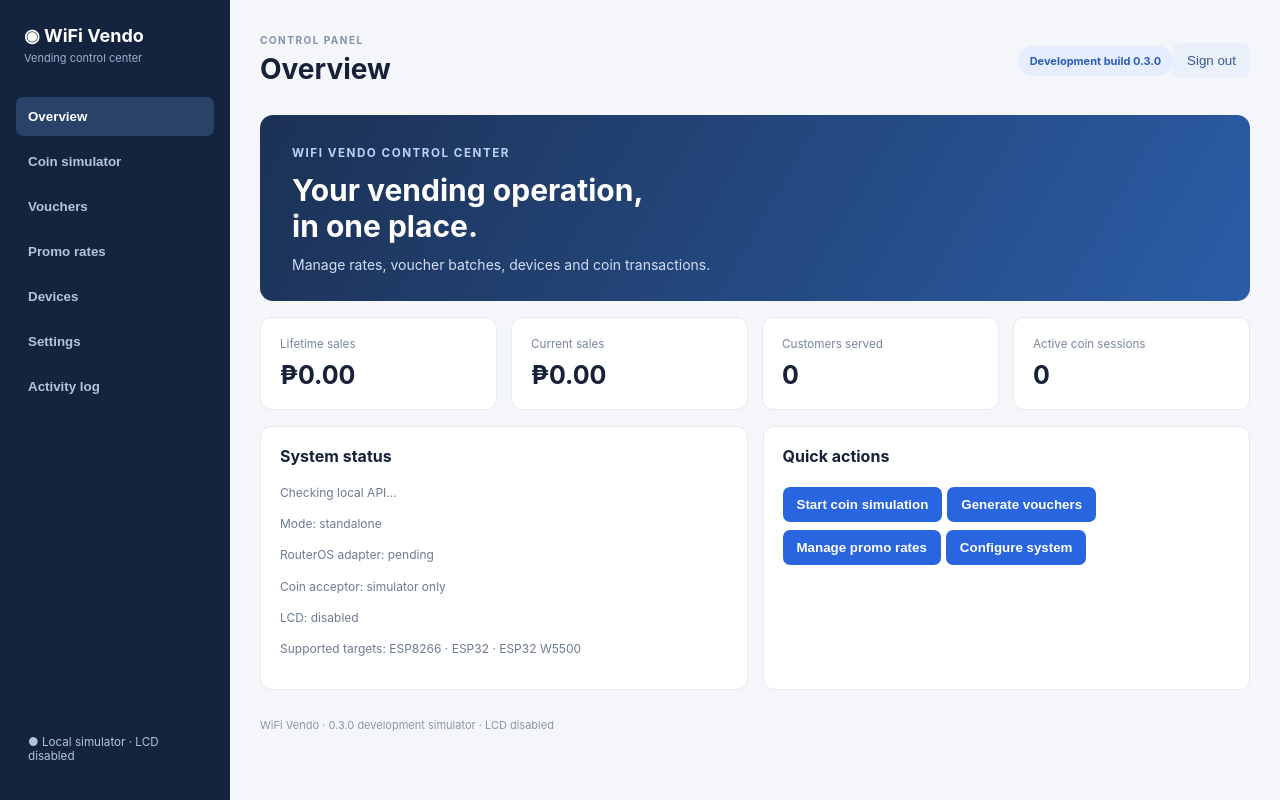
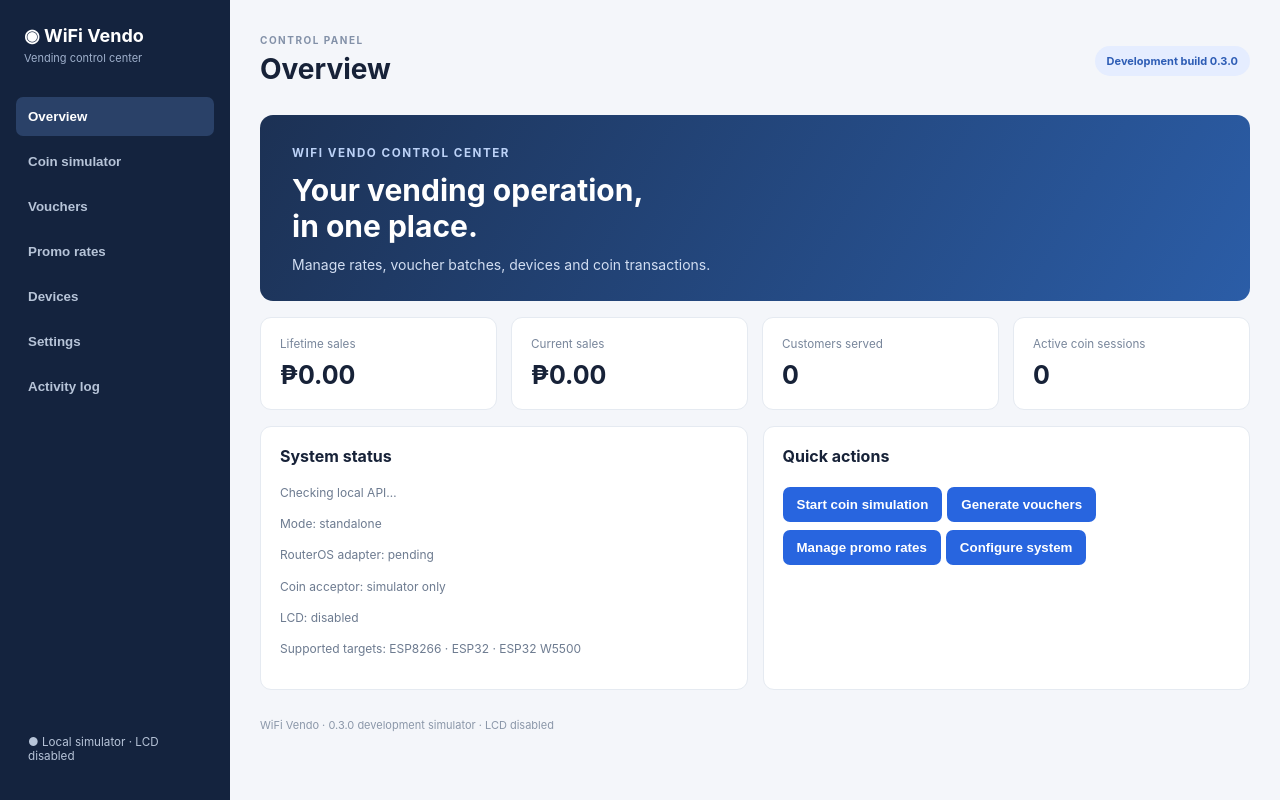
Before and after one commit to jrgodinez25/WiFi-Vendo, a website: page web/public/index.html in a window 1280 px wide. Drawn offline with Linux system fonts and the light colour scheme; no server answers.

Commit message:
Keep dashboard controls limited to implemented actions

```diff
--- a/web/public/index.html
+++ b/web/public/index.html
@@ -2,7 +2,7 @@
 <html lang="en"><head><meta charset="utf-8"><meta name="viewport" content="width=device-width,initial-scale=1"><title>WiFi Vendo</title><link rel="stylesheet" href="/styles.css"></head>
 <body><aside><div class="brand"><b>◉ WiFi Vendo</b><small>Vending control center</small></div><nav>
 <button class="active" data-page="overview">Overview</button><button data-page="coin">Coin simulator</button><button data-page="vouchers">Vouchers</button><button data-page="rates">Promo rates</button><button data-page="devices">Devices</button><button data-page="settings">Settings</button><button data-page="activity">Activity log</button></nav><small class="foot">● Local simulator · LCD disabled</small></aside>
-<main><header><div><small>CONTROL PANEL</small><h1 id="title">Overview</h1></div><div class="header-actions"><span class="badge">Development build 0.3.0</span><button id="admin-logout" class="muted" type="button">Sign out</button></div></header>
+<main><header><div><small>CONTROL PANEL</small><h1 id="title">Overview</h1></div><span class="badge">Development build 0.3.0</span></header>
 <section id="overview" class="page active"><div class="hero"><small>WIFI VENDO CONTROL CENTER</small><h2>Your vending operation,<br>in one place.</h2><p>Manage rates, voucher batches, devices and coin transactions.</p></div><div class="metrics"><article><small>Lifetime sales</small><strong id="life">₱0.00</strong></article><article><small>Current sales</small><strong id="sales">₱0.00</strong></article><article><small>Customers served</small><strong id="customers">0</strong></article><article><small>Active coin sessions</small><strong id="sessions">0</strong></article></div><div class="grid"><article class="panel"><h3>System status</h3><p id="health">Checking local API…</p><p id="mode">Mode: standalone</p><p>RouterOS adapter: pending</p><p>Coin acceptor: simulator only</p><p>LCD: disabled</p><p>Supported targets: ESP8266 · ESP32 · ESP32 W5500</p></article><article class="panel"><h3>Quick actions</h3><button data-jump="coin">Start coin simulation</button><button data-jump="vouchers">Generate vouchers</button><button data-jump="rates">Manage promo rates</button><button data-jump="settings">Configure system</button></article></div></section>
 <section id="coin" class="page"><article class="panel"><h3>Coin vending simulator</h3><p>Development only. No physical GPIO or payment hardware is activated.</p><label>Promo rate<select id="coin-rate"></select></label><label>Customer ID<input id="client" value="demo-customer"></label><div class="actions"><button id="start">Start session</button><button id="pulse1" disabled>Insert ₱1</button><button id="pulse5" disabled>Insert ₱5</button><button id="finish" disabled>Issue voucher</button><button id="cancel" class="muted" disabled>Cancel</button></div><pre id="coin-status">No active coin session.</pre></article></section>
 <section id="vouchers" class="page"><article class="panel"><h3>Voucher batch generator</h3><div class="form"><label>Prefix<input id="prefix" value="WV" maxlength="2"></label><label>Quantity<input id="quantity" type="number" value="5" min="1" max="500"></label><label>Promo rate<select id="voucher-rate"></select></label></div><label class="inline"><input type="checkbox" id="include-sales"> Include batch value in sales statistics</label><div class="actions"><button id="generate">Generate vouchers</button><button id="print" class="muted">Print last batch</button></div><div id="batch" class="batch"></div><h3>Issued vouchers</h3><div class="table"><table><thead><tr><th>Voucher</th><th>Promo</th><th>Price</th><th>Status</th><th>Created</th></tr></thead><tbody id="voucher-rows"></tbody></table></div></article></section>
```
